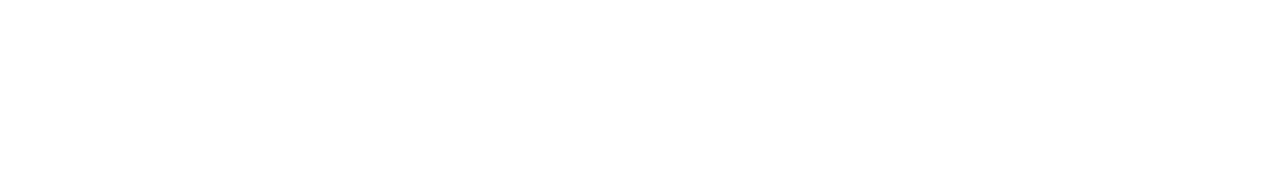
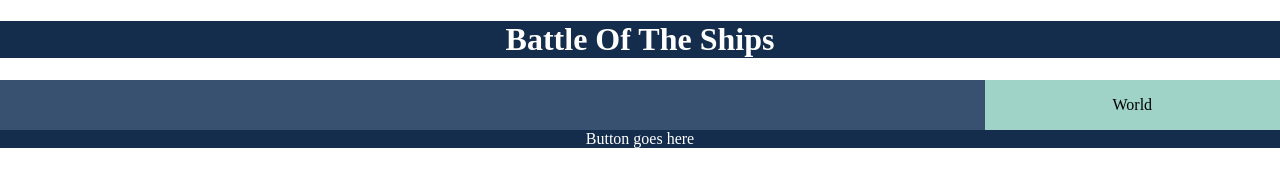
Before and after one commit to pierocaceres/battle_of_the_ships, a plain HTML site: page index.html in a window 1280 px wide. Drawn offline with Linux system fonts and the light colour scheme.

Commit message:
HTML has the layout of the game. CSS contains the style for the board.

```diff
--- a/index.html
+++ b/index.html
@@ -5,11 +5,22 @@
     <meta http-equiv="X-UA-Compatible" content="IE=edge">
     <meta name="viewport" content="width=device-width, initial-scale=1.0">
     <link rel="stylesheet" type="text/css" href="style.css"/>
-    <title>Document</title>
+    <title>Battle Of The Ships</title>
 </head>
 <body>
-
-
-    <style src="script.js"></style>
+    <header>
+        <h1>Battle Of The Ships</h1>
+    </header>
+    <div class="mainStage">
+        <div class="play-area">
+        </div>
+        <div class="side-bar">
+            <p>World</p>
+        </div>
+    </div>
+    <footer>
+        <nav>Button goes here</nav>
+    </footer>
+    <script src="script.js"></script>
 </body>
 </html>
--- a/style.css
+++ b/style.css
@@ -0,0 +1,42 @@
+body{
+    margin: auto;
+    text-align: center;
+}
+
+footer{
+    color: #ffffff;
+    background: #142d4c;
+}
+
+header{
+    color: #ffffff;
+    background: #142d4c;
+}
+
+.mainStage{
+    display: flex;
+    justify-content: space-around;
+    background: #ececec;
+}
+
+.play-area{
+    display: grid;
+    background: #385170;
+    width: 100%;
+}
+
+.play-area > .square::before,
+.play-area > .square{
+    display: block;
+    padding-bottom: 100%;
+}
+
+.square{
+    border-style: solid;
+    border-width: 1px thin black;
+}
+
+.side-bar{
+    background: #9fd3c7;
+    width: 30%;
+}
```
